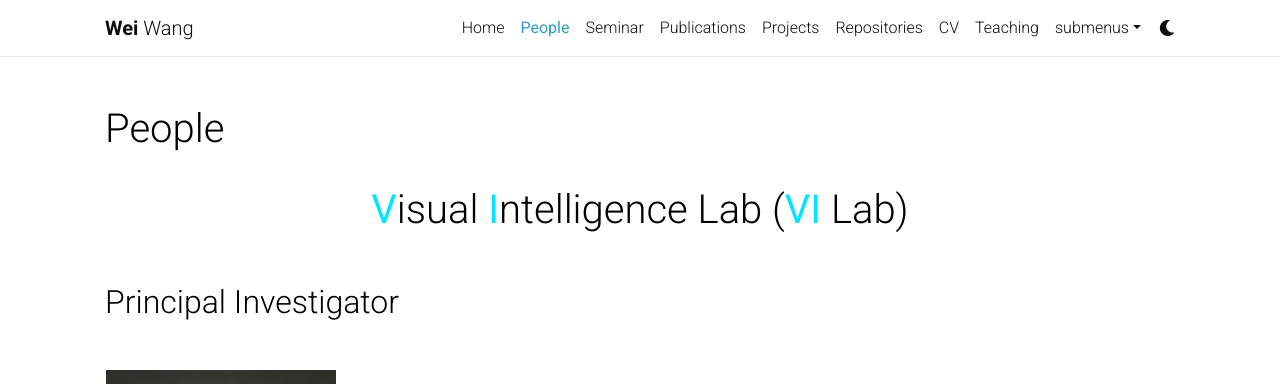
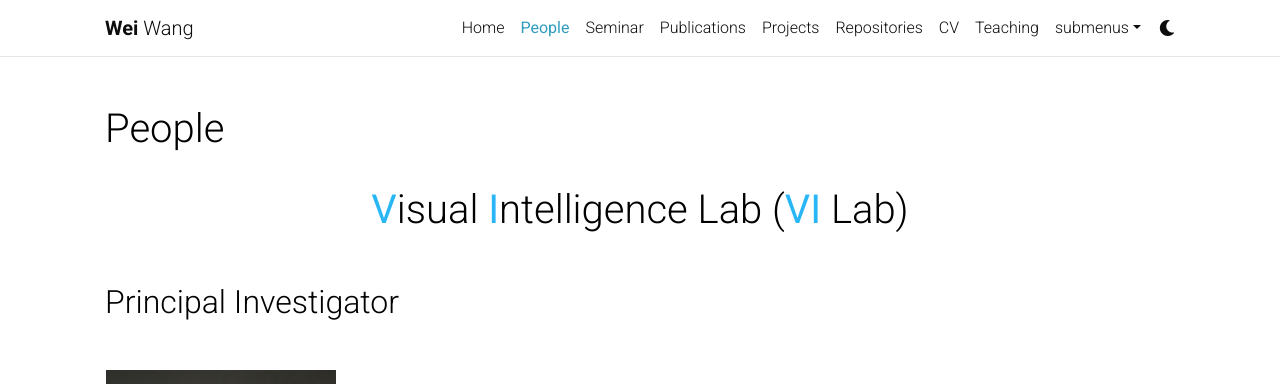
Before and after one commit to WeiWangTrento/WeiWangTrento.github.io, a Jekyll site: the page built from _pages/People.md, in a window 1280 px wide. Shown: the top 384 px of the page. Built offline with Jekyll 4.4.1, drawn with Linux system fonts in a browser that asks for light colours; comment, search, counter and statistics services are not loaded; a style sheet for code colours, icons or effects is not loaded.

Commit message:
Update People.md

```diff
--- a/_pages/People.md
+++ b/_pages/People.md
@@ -9,7 +9,7 @@ nav: true
 	<tr>
 		<td width="1200"  align="center">
 			<center>
-			<h1><b><font color="#00e5ff">V</font></b>isual <b><font color="#00e5ff">I</font></b>ntelligence Lab (<b><font color="#00e5ff">VI</font></b> Lab)</h1>
+			<h1><b><font color="#29b6f6">V</font></b>isual <b><font color="#29b6f6">I</font></b>ntelligence Lab (<b><font color="#29b6f6">VI</font></b> Lab)</h1>
 			</center>
 		</td>
    </tr>
```
